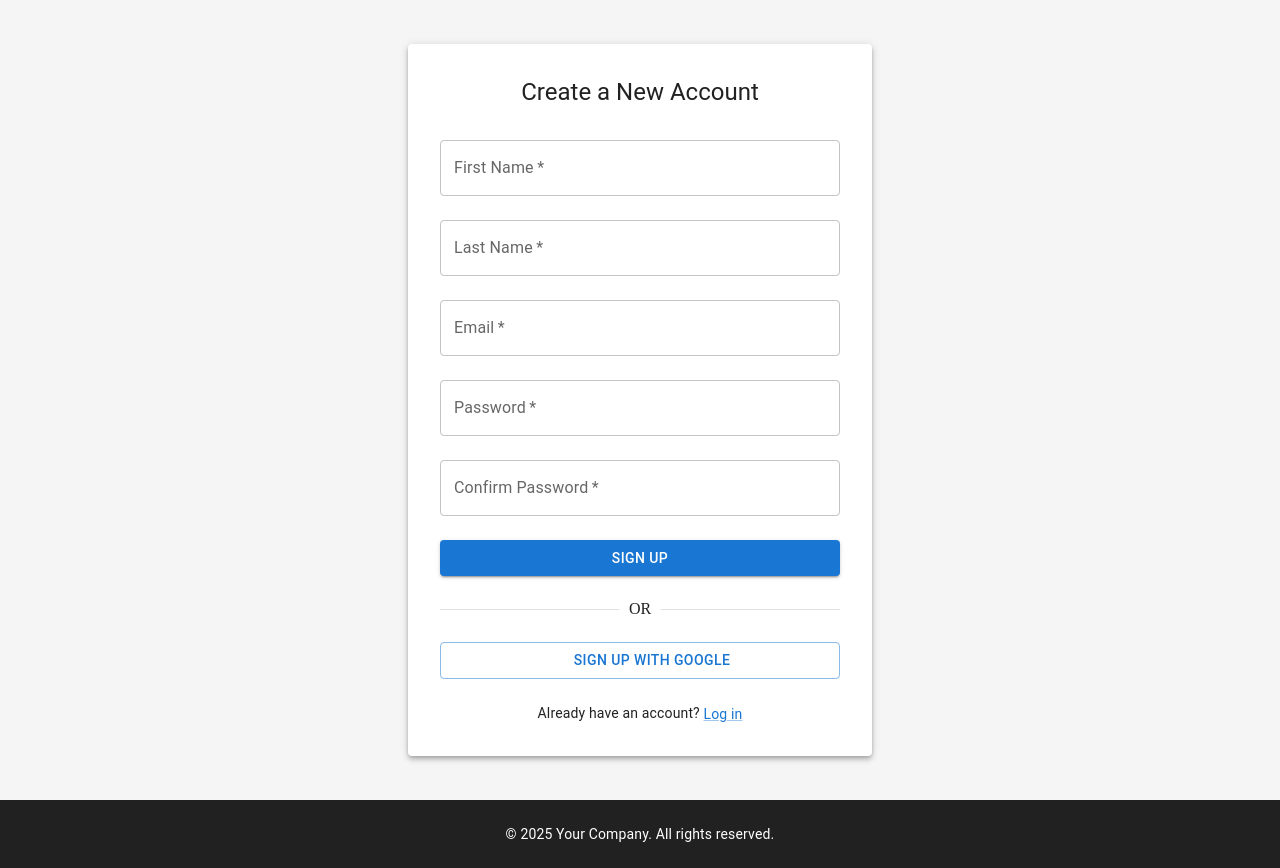
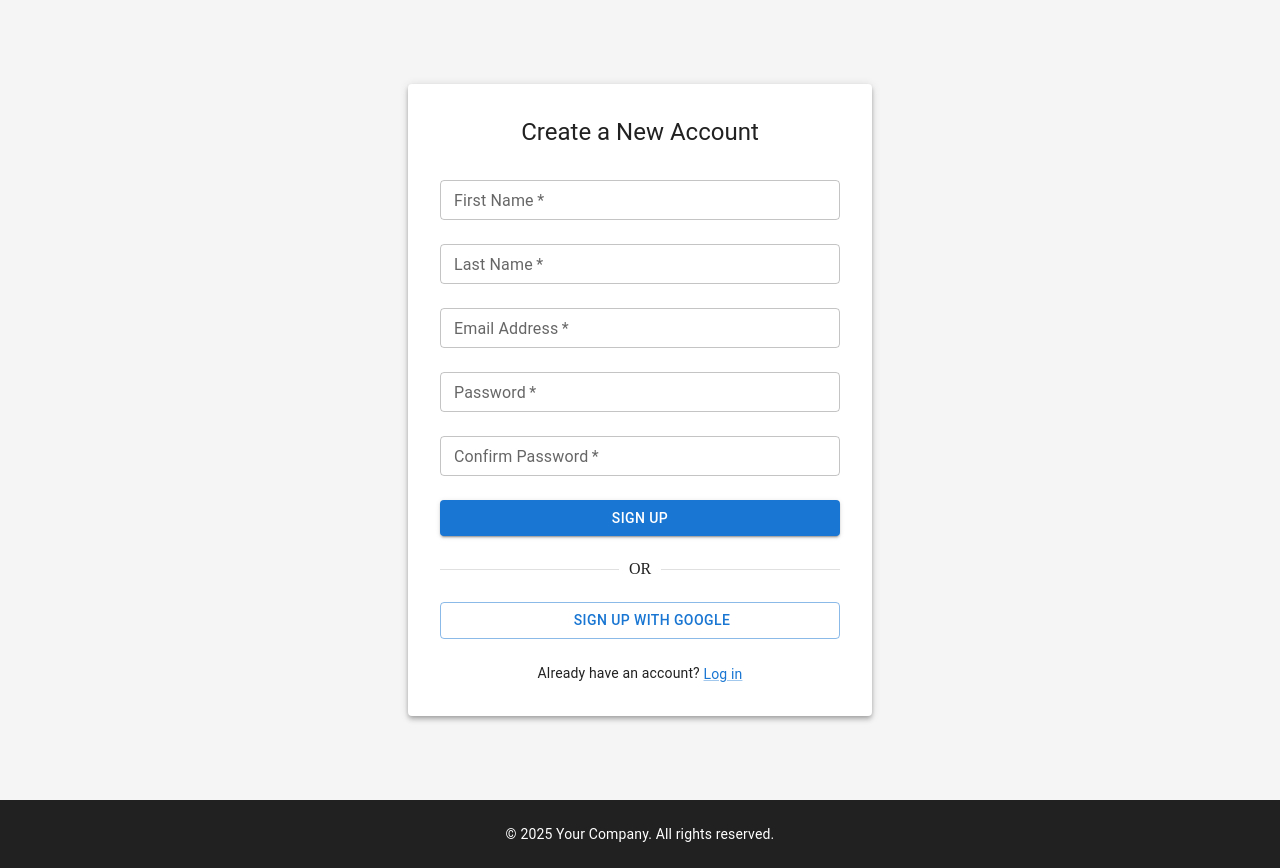
Before and after one commit to prateekaghi/expenses, a React (Vite) app in the folder Frontend/: page /signup in a window 1280 px wide. Built offline with nearby package versions, Linux system fonts and the light colour scheme; no server answers; some icons are missing.

Commit message:
user signup added

```diff
--- a/Frontend/package.json
+++ b/Frontend/package.json
@@ -15,6 +15,7 @@
     "@mui/icons-material": "^7.2.0",
     "@mui/material": "^7.1.2",
     "axios": "^1.10.0",
+    "lodash.debounce": "^4.0.8",
     "react": "^19.1.0",
     "react-dom": "^19.1.0",
     "react-router-dom": "^7.6.2"
--- /dev/null
+++ b/Frontend/src/api/authApi.js
@@ -0,0 +1,20 @@
+import apiClient from "./index";
+
+export const signupUser = async ({
+  first_name,
+  last_name,
+  email,
+  password,
+}) => {
+  try {
+    const res = await apiClient.post("/users/signup", {
+      first_name,
+      last_name,
+      email,
+      password,
+    });
+    return res.data;
+  } catch (error) {
+    throw new Error(error);
+  }
+};
--- a/Frontend/src/pages/Signup.jsx
+++ b/Frontend/src/pages/Signup.jsx
@@ -1,4 +1,4 @@
-import React from "react";
+import React, { useState, useCallback } from "react";
 import {
   Box,
   Button,
@@ -8,17 +8,151 @@ import {
   Divider,
   Link,
   Stack,
-  Grid,
 } from "@mui/material";
 import GoogleIcon from "@mui/icons-material/Google";
+import debounce from "lodash.debounce";
 import { useNavigate } from "react-router-dom";
+import { signupUser } from "../api/authApi";
 
 const Signup = () => {
+  const [userForm, setUserForm] = useState({
+    first_name: {
+      label: "First Name",
+      input_type: "text",
+      value: "",
+      error: "",
+      autoComplete: "given-name",
+    },
+    last_name: {
+      label: "Last Name",
+      input_type: "text",
+      value: "",
+      error: "",
+      autoComplete: "family-name",
+    },
+    email: {
+      label: "Email Address",
+      input_type: "email",
+      value: "",
+      error: "",
+      autoComplete: "email",
+    },
+    password: {
+      label: "Password",
+      input_type: "text",
+      value: "",
+      error: "",
+      autoComplete: "new-password",
+    },
+    confirm_password: {
+      label: "Confirm Password",
+      input_type: "text",
+      value: "",
+      error: "",
+      autoComplete: "new-password",
+    },
+  });
+
+  const debouncedUpdate = useCallback(
+    debounce((key, value) => {
+      setUserForm((prevForm) => ({
+        ...prevForm,
+        [key]: {
+          ...prevForm[key],
+          value,
+        },
+      }));
+    }, 300),
+    []
+  );
+
+  const handleInput = (e, key) => {
+    const { value } = e.target;
+    debouncedUpdate(key, value);
+  };
   const navigate = useNavigate();
 
-  const handleSubmit = (e) => {
-    e.preventDefault();
-    // TODO: Handle signup logic
+  const validate = () => {
+    let isValid = true;
+
+    const updatedForm = { ...userForm };
+    const emailRegex = /^[^\s@]+@[^\s@]+\.[^\s@]+$/;
+
+    Object.entries(userForm).forEach(([key, field]) => {
+      const value = field.value.trim();
+
+      // Start with no error
+      updatedForm[key].error = "";
+
+      // Check for empty
+      if (!value) {
+        updatedForm[key].error = `${field.label} is required`;
+        isValid = false;
+      }
+
+      // Email format
+      if (key === "email" && value && !emailRegex.test(value)) {
+        updatedForm[key].error = "Please enter a valid email address";
+        isValid = false;
+      }
+
+      // Password match
+      if (
+        key === "confirm_password" &&
+        value &&
+        value !== userForm["password"].value.trim()
+      ) {
+        updatedForm[key].error = "Passwords do not match";
+        isValid = false;
+      }
+
+      // If there's an error, clear it after 3s
+      if (updatedForm[key].error) {
+        setTimeout(() => {
+          setUserForm((prev) => ({
+            ...prev,
+            [key]: {
+              ...prev[key],
+              error: "",
+            },
+          }));
+        }, 3000);
+      }
+    });
+
+    setUserForm(updatedForm);
+    return isValid;
+  };
+
+  const signUpHandler = async () => {
+    syncBeforeSubmit();
+    const validForm = validate();
+    if (validForm) {
+      const { email, first_name, last_name, password } = userForm;
+      const response = await signupUser({
+        email: email.value,
+        first_name: first_name.value,
+        last_name: last_name.value,
+        password: password.value,
+      });
+    }
+  };
+
+  const syncBeforeSubmit = () => {
+    const synced = { ...userForm };
+    [
+      "first_name",
+      "last_name",
+      "email",
+      "password",
+      "confirm_password",
+    ].forEach((key) => {
+      const el = document.querySelector(`input[name="${key}"]`);
+      if (el && el.value && synced[key].value !== el.value) {
+        synced[key].value = el.value;
+      }
+    });
+    setUserForm(synced);
   };
 
   const handleGoogleSignup = () => {
@@ -42,35 +176,26 @@ const Signup = () => {
           Create a New Account
         </Typography>
 
-        <Box component="form" onSubmit={handleSubmit} sx={{ mt: 2 }}>
-          <Grid item xs={12} sm={6}>
-            <TextField fullWidth label="First Name" margin="normal" required />
-          </Grid>
-          <Grid item xs={12} sm={6}>
-            <TextField fullWidth label="Last Name" margin="normal" required />
-          </Grid>
-
-          <TextField
-            fullWidth
-            label="Email"
-            type="email"
-            margin="normal"
-            required
-          />
-          <TextField
-            fullWidth
-            label="Password"
-            type="password"
-            margin="normal"
-            required
-          />
-          <TextField
-            fullWidth
-            label="Confirm Password"
-            type="password"
-            margin="normal"
-            required
-          />
+        <Box sx={{ mt: 2 }}>
+          {Object.entries(userForm).map(([key, value]) => {
+            return (
+              <TextField
+                size="small"
+                name={key}
+                key={key}
+                fullWidth
+                label={value.label}
+                required
+                error={value.error}
+                helperText={value.error}
+                margin="normal"
+                type={value.input_type}
+                onChange={(e) => handleInput(e, key)}
+                onBlur={(e) => handleInput(e, key)}
+                autoComplete={value.autoComplete}
+              />
+            );
+          })}
 
           <Button
             type="submit"
@@ -78,6 +203,7 @@ const Signup = () => {
             color="primary"
             fullWidth
             sx={{ mt: 2 }}
+            onClick={signUpHandler}
           >
             Sign Up
           </Button>
```
Also changed, not shown: 1 other file (tests, documents, lock files or other folders).
